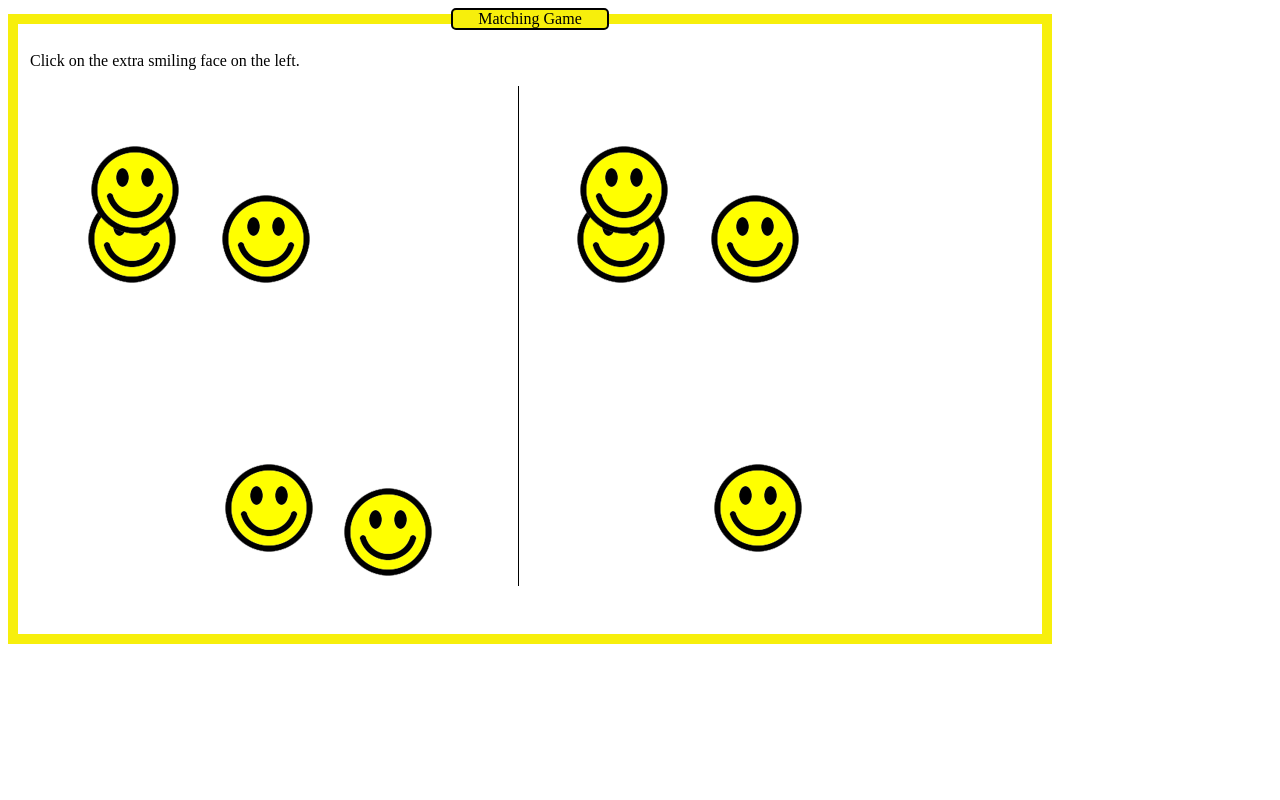
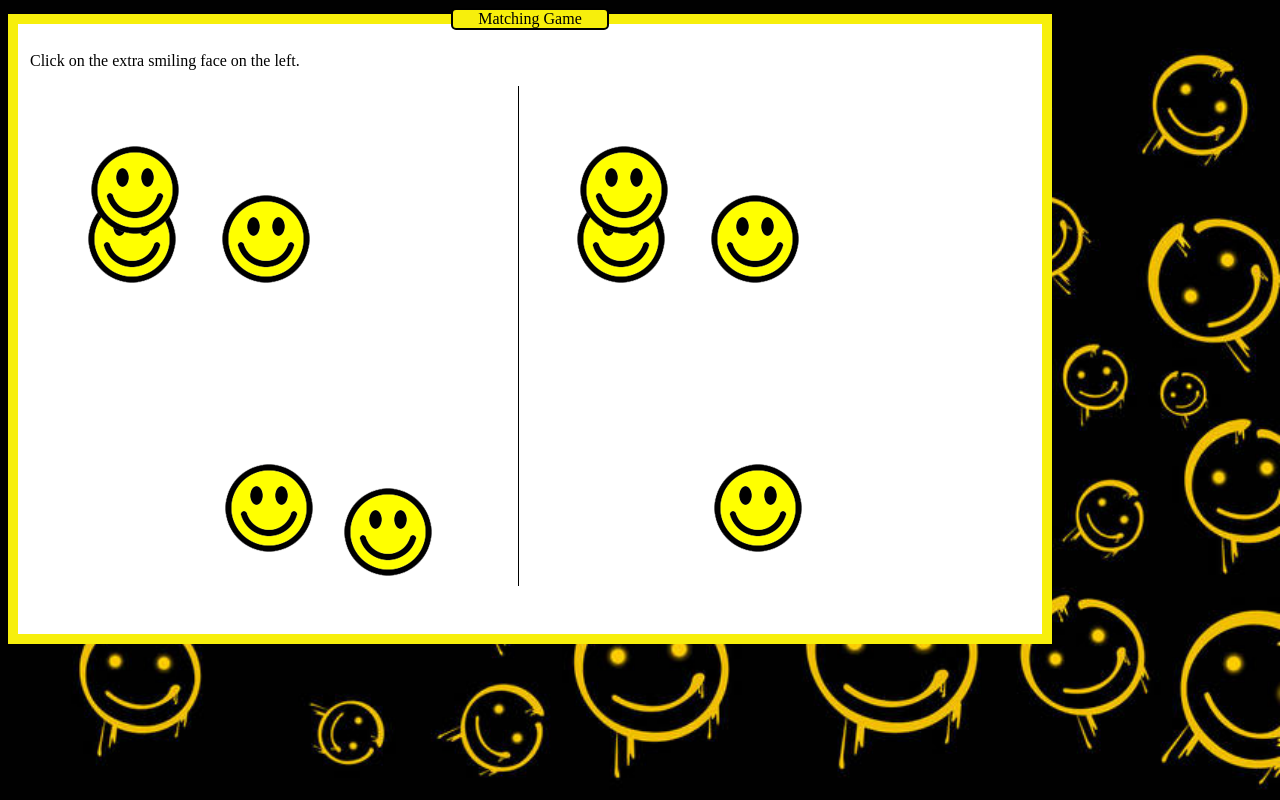
Before and after one commit to jcsodenkamp/matching-game, a plain HTML site: page index.html in a window 1280 px wide. Drawn offline with Linux system fonts and the light colour scheme; the site is published under a folder, as on GitHub Pages, so addresses that start at the root find nothing.

Commit message:
Update smile.css

```diff
--- a/smile.css
+++ b/smile.css
@@ -42,7 +42,7 @@ h1 {
 }
 
 body {
-    background-image: url(/images/smiley-face-on-black.jpeg);
+    background-image: url(images/smiley-face-on-black.jpeg);
     background-repeat: no-repeat;
     background-size: cover;
 }
```
